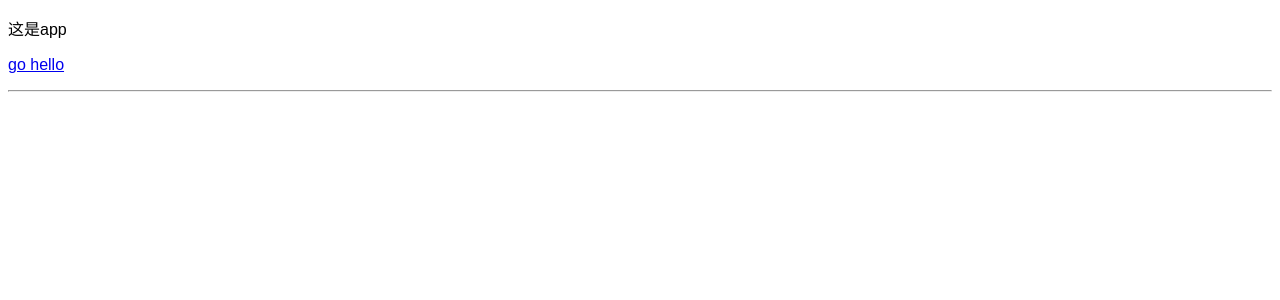
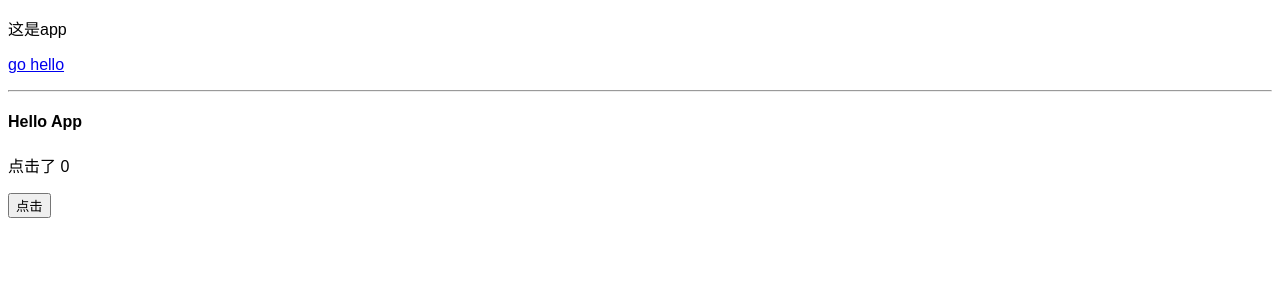
Before and after one commit to zero9527/md-note, a React app: page /hello in a window 1280 px wide. Shown: the top 300 px of the page. Built offline with nearby package versions, Linux system fonts and the light colour scheme.

Commit message:
withRouter/TouteComponentProps等

```diff
--- a/src/App.tsx
+++ b/src/App.tsx
@@ -1,7 +1,7 @@
 import * as React from 'react';
+import Hello from './components/Hello';
 import './App.css';
 // import logo from './logo.svg';
-// import {  withRouter } from 'react-router';
 
 interface Props {
   [prop: string]: any
@@ -25,12 +25,10 @@ class App extends React.Component<Props, {}> {
           </a>
         </p>
         <hr />
+        <Hello from="App" />
       </div>
     );
   }
 }
 
-// const AppWithRouter = withRouter(App as any);
-
-// export default AppWithRouter;
 export default App;
--- a/src/components/Hello.tsx
+++ b/src/components/Hello.tsx
@@ -1,16 +1,18 @@
 import * as React from 'react';
+import { withRouter, RouteComponentProps } from 'react-router-dom';
 
-// 接口 interface 以大写 I 开头
-export interface IProps {
-  name: string;
+export interface Props {
+  from?: string;
 }
 
-export interface IStates {
+export interface States {
   times: number;
 }
 
-class Hello extends React.Component<IProps, IStates> {
-  constructor(props: IProps) {
+type thisProps = Props & RouteComponentProps;
+
+class Hello extends React.Component<thisProps, States> {
+  constructor(props: thisProps) {
     super(props);
 
     this.state = {
@@ -28,12 +30,12 @@ class Hello extends React.Component<IProps, IStates> {
 
   // 方法名 需要添加 public/ private / protected
   public render() {
-    const { name } = this.props;
+    const { from } = this.props;
     const { times } = this.state;
 
     return (
       <div>
-        <h4>Hello { name }</h4>
+        <h4>Hello { from }</h4>
         点击了 {times}
         <p>
           <button onClick={this.bclick}>点击</button>
@@ -43,4 +45,4 @@ class Hello extends React.Component<IProps, IStates> {
   }
 }
 
-export default Hello;
+export default withRouter<thisProps>(Hello as any);
```
